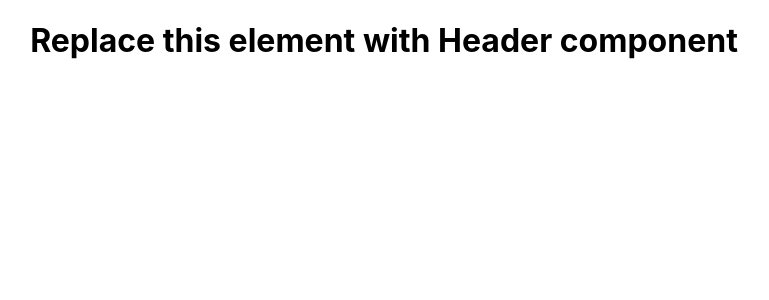
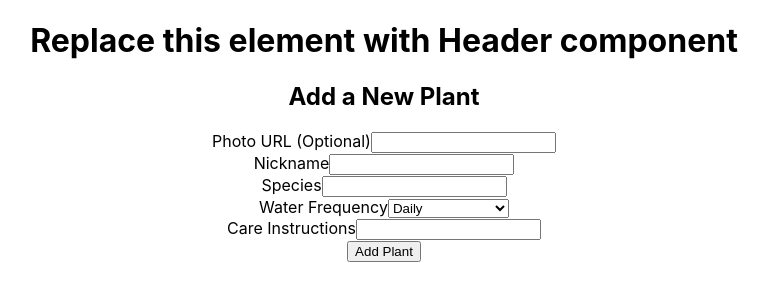
Before and after one commit to watermyplants7/front-end, a React (Create React App) app: page /add in a window 1280 px wide. Shown: the top 300 px of the page, without its empty margins (256-1025 px from the left). Built offline with nearby package versions, Linux system fonts and the light colour scheme; sample sign-in values are in the browser's storage.

Commit message:
added private routes for add/edit

```diff
--- a/src/App.js
+++ b/src/App.js
@@ -4,6 +4,8 @@ import PrivateRoute from './components/PrivateRoute';
 import Register from './components/Register';
 import LandingPage from './components/landingPage/landingPage';
 import Login from './components/login';
+import AddPlant from './components/AddPlant';
+import EditPlant from './components/EditPlant';
 
 function App() {
   return (
@@ -11,6 +13,8 @@ function App() {
       <h1>Replace this element with Header component</h1>
       <Router>
         <Switch>
+          <PrivateRoute path='/edit' component={EditPlant}/>
+          <PrivateRoute path='/add' component={AddPlant}/>
           <Route path='/register'>
             <Register />
           </Route>
--- a/src/components/AddPlant.js
+++ b/src/components/AddPlant.js
@@ -0,0 +1,43 @@
+import React from 'react';
+
+const AddPlant = () => {
+    return (
+        <div>
+            <div className='plant-form-container'>
+                <h2>Add a New Plant</h2>
+                <form className='plant-form'>
+                    <div>
+                        <label>Photo URL (Optional)</label>
+                        <input type='text' name='photo' />
+                    </div>
+                    <div>
+                        <label>Nickname</label>
+                        <input type='text' name='nickname' />
+                    </div>
+                    <div>
+                        <label>Species</label>
+                        <input type='text' name='species' />
+                    </div>
+                    <div>
+                        <label>Water Frequency</label>
+                        <select>
+                            <option value='daily'>Daily</option>
+                            <option value='every-other-day'>Every Other Day</option>
+                            <option value='twice-weekly'>Twice Weekly</option>
+                            <option value='weekly'>Weekly</option>
+                            <option value='bi-weekly'>Bi-Weekly</option>
+                            <option value='Monthly'>Monthly</option>
+                        </select>
+                    </div>
+                    <div>
+                        <label>Care Instructions</label>
+                        <input type='text' name='care-instructions' />
+                    </div>
+                    <button>Add Plant</button>
+                </form>
+            </div>
+        </div>
+    )
+}
+
+export default AddPlant;
```
